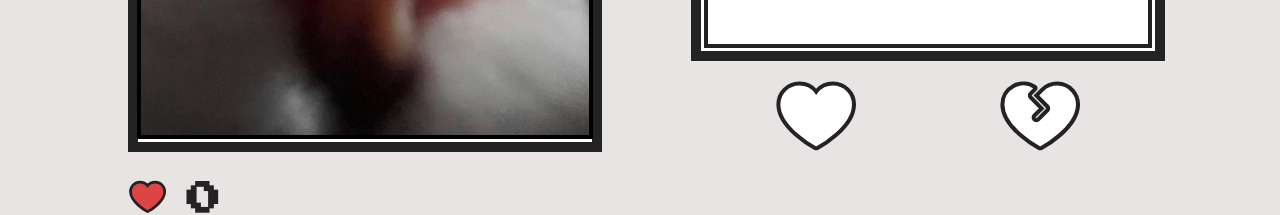
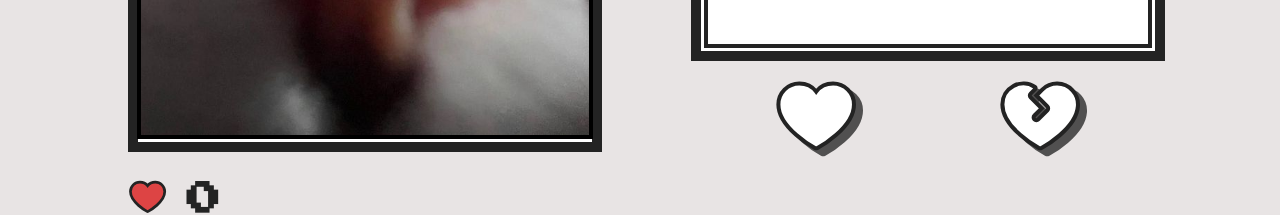
Before and after one commit to snootfef/Cat-Generator, a React (Create React App) app: page / in a window 1280 px wide. Shown: the part 532-747 px from the top of the page. Built offline with nearby package versions, Linux system fonts and the light colour scheme.

Commit message:
Button tweaks

```diff
--- a/src/App.css
+++ b/src/App.css
@@ -308,4 +308,5 @@ p {
   fill: #FFF;
   stroke-width: 0.75rem;
   stroke: #232323;
+  filter: drop-shadow(7px 6px rgba(0, 0, 0, 0.65));
 }
```
